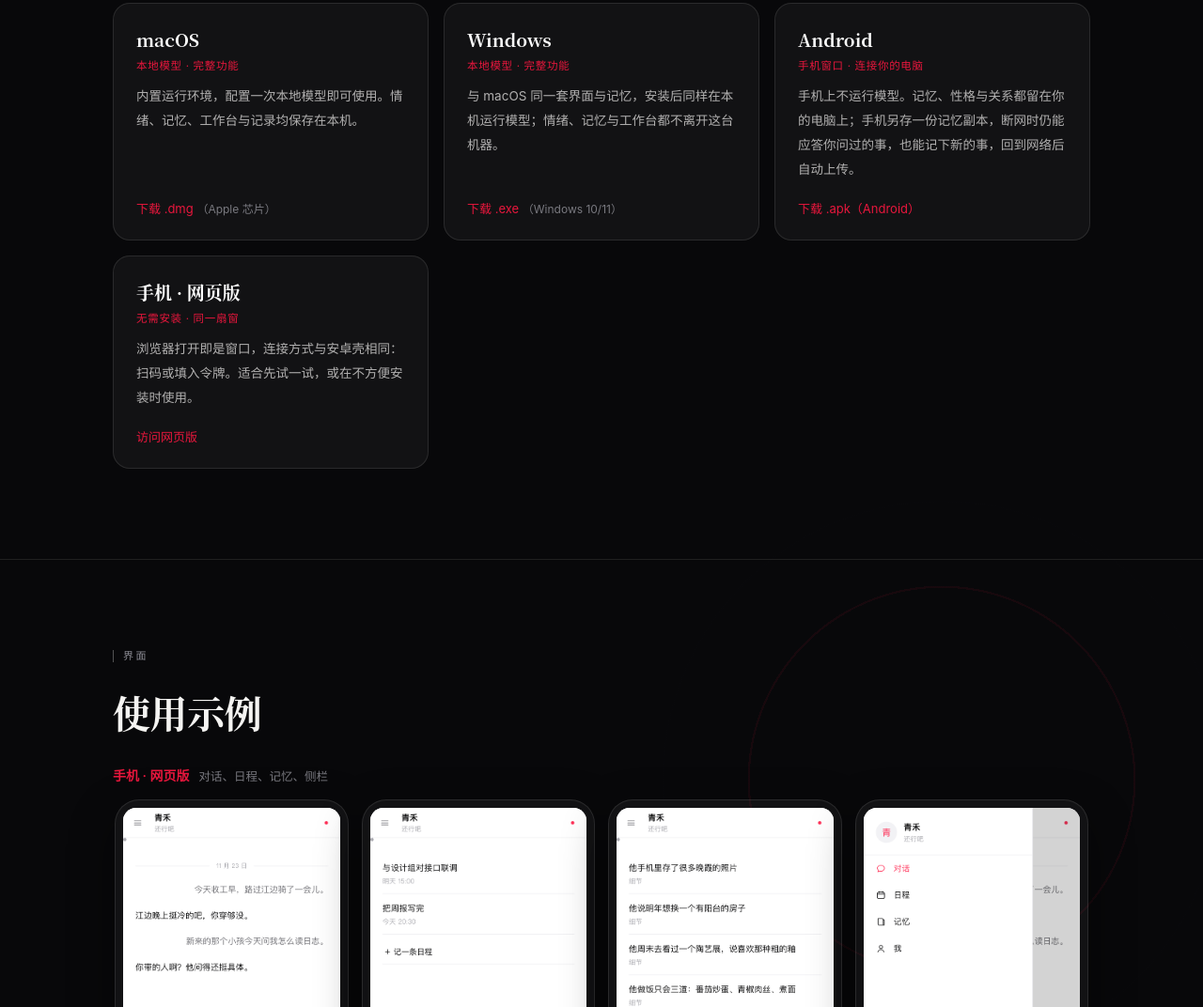
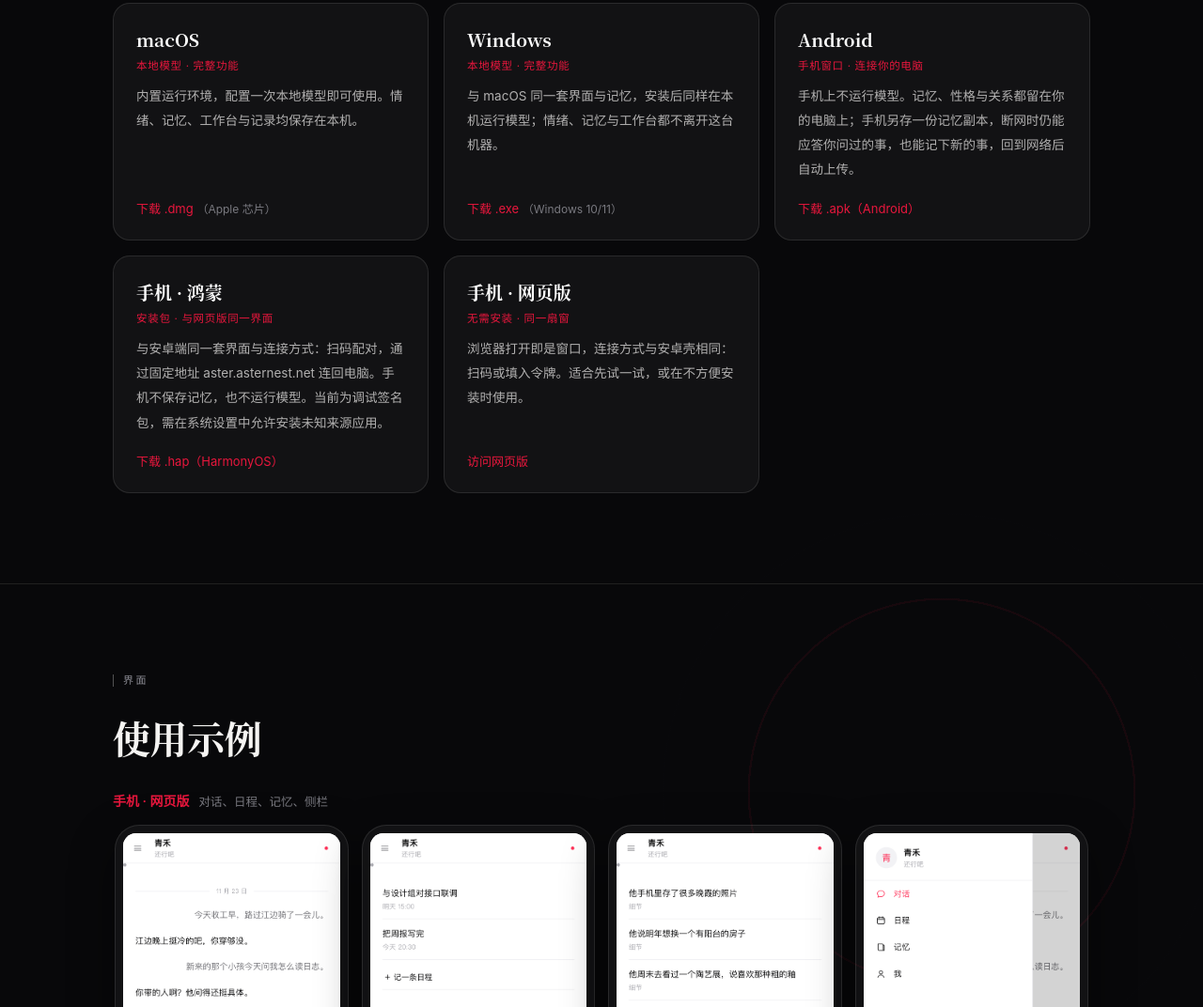
Before and after one commit to horizon-66/aster, a plain HTML site: page index.html in a window 1280 px wide. Shown: the part 1734-2806 px from the top of the page at 94% size. Drawn offline with Linux system fonts and the light colour scheme.

Commit message:
客户端加鸿蒙卡片，指向 4.0.4 的 hap

```diff
--- a/index.html
+++ b/index.html
@@ -536,6 +536,14 @@ h3{font-size:clamp(26px,3.4vw,40px)!important;line-height:1.35!important;letter-
              data-zh="下载 .apk（Android）" data-en="Download .apk (Android)"></a>
         </div>
         <div class="card">
+          <b data-zh="手机 · 鸿蒙" data-en="Phone · HarmonyOS">手机 · 鸿蒙</b>
+          <div class="tag" data-zh="安装包 · 与网页版同一界面" data-en="Installable · same interface"></div>
+          <p data-zh="与安卓端同一套界面与连接方式：扫码配对，通过固定地址 aster.asternest.net 连回电脑。手机不保存记忆，也不运行模型。当前为调试签名包，需在系统设置中允许安装未知来源应用。"
+             data-en="Same interface and pairing as Android: scan to pair, connecting back through the fixed address aster.asternest.net. No memory and no model on the phone. This build is debug-signed; allow installs from unknown sources to install it.">与安卓端同一套界面与连接方式：扫码配对，通过固定地址 aster.asternest.net 连回电脑。手机不保存记忆，也不运行模型。当前为调试签名包，需在系统设置中允许安装未知来源应用。</p>
+          <a class="dl" href="https://github.com/horizon-66/aster/releases/latest/download/Aster-4.0.4-harmony.hap"
+             data-zh="下载 .hap（HarmonyOS）" data-en="Download .hap (HarmonyOS)"></a>
+        </div>
+        <div class="card">
           <b data-zh="手机 · 网页版" data-en="Phone · web">手机 · 网页版</b>
           <div class="tag" data-zh="无需安装 · 同一扇窗" data-en="No install · the same window">无需安装 · 同一扇窗</div>
           <p data-zh="浏览器打开即是窗口，连接方式与安卓壳相同：扫码或填入令牌。适合先试一试，或在不方便安装时使用。"
```
